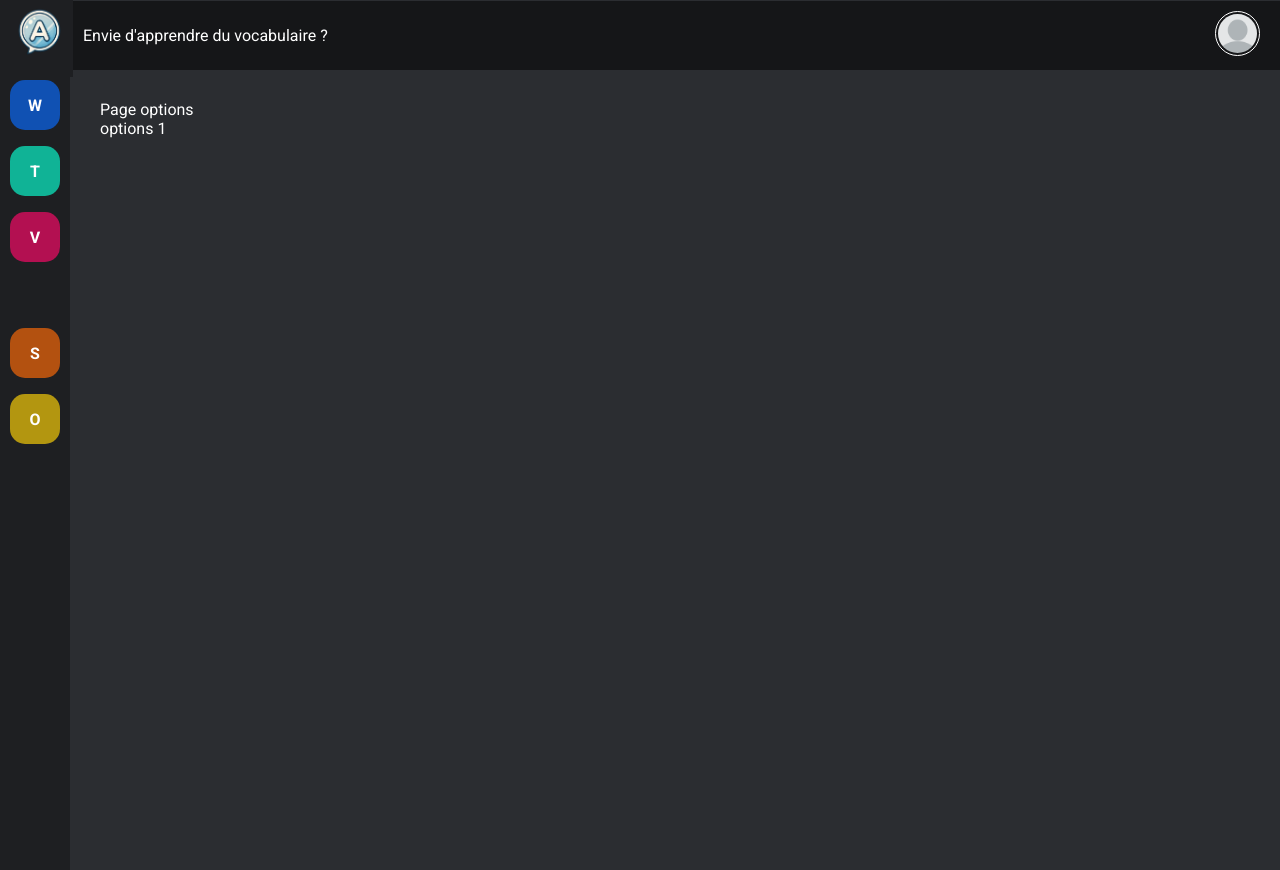
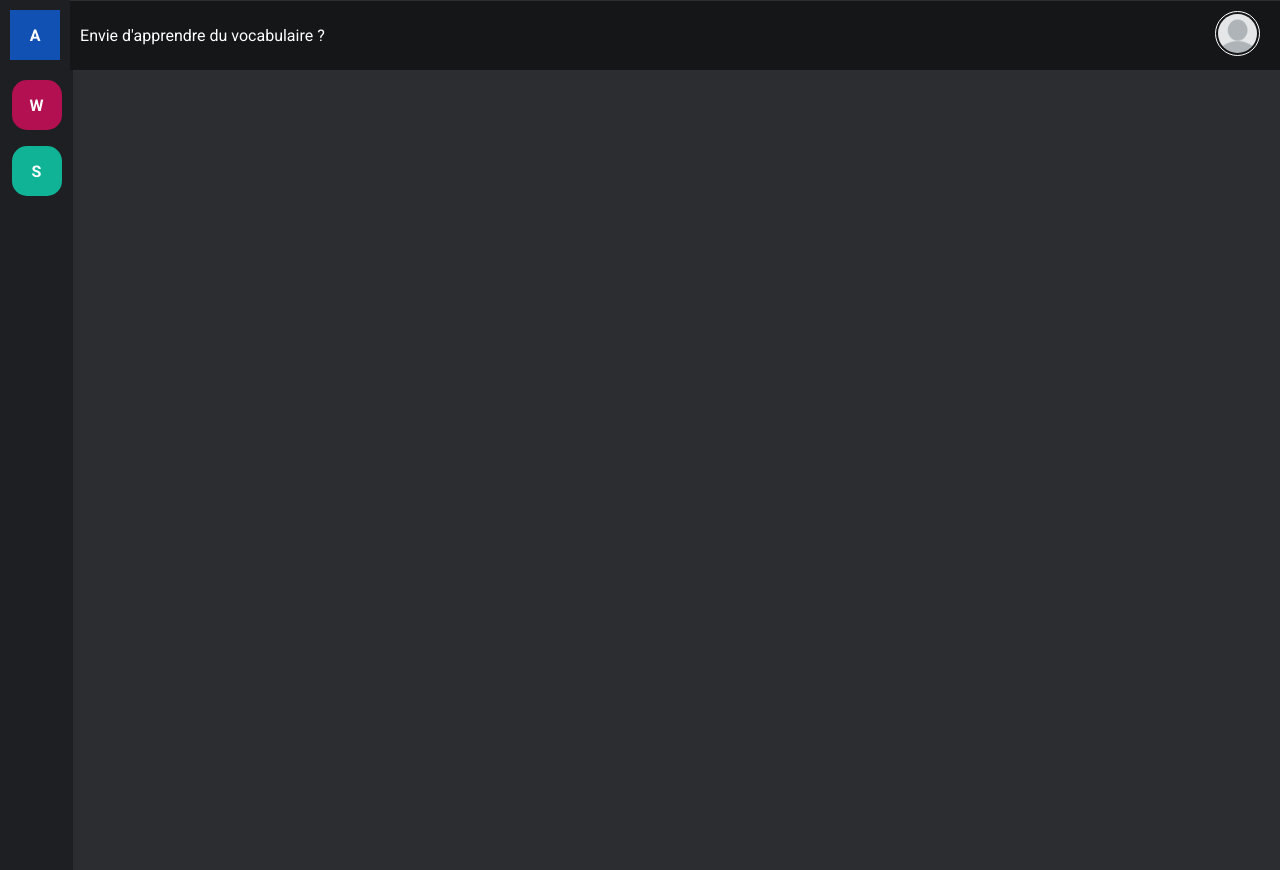
Before and after one commit to krommmm/learnEnglishWords, a React (Create React App) app: page /options in a window 1280 px wide. Built offline with nearby package versions, Linux system fonts and the light colour scheme.

Commit message:
modification de la barre de navigation

```diff
--- a/src/App.js
+++ b/src/App.js
@@ -4,10 +4,7 @@ import Header from "./components/reusables/Header";
 import Home from "./components/pages/Home";
 import Suivi from "./components/pages/Suivi";
 import Nav from "./components/reusables/Nav";
-import Options from "./components/pages/Options";
-import Times from "./components/pages/Times";
 import Words from "./components/pages/Words";
-import Verbes from "./components/pages/Verbe";
 
 import tigre from "./assets/pictures/category/tigre.jpg";
 import bedroom from "./assets/pictures/category/bedroom.jpg";
@@ -144,10 +141,7 @@ function App() {
           <Route path="/" element={<Home />} />
           <Route path="/words" element={<Words categories={categories} backCategories={setCategories} />} />
           <Route path="/suivi" element={<Suivi key={restart} categories={categories} />} />
-          <Route path="/options" element={<Options />} />
           <Route path="/words" element={<Words />} />
-          <Route path="/times" element={<Times />} />
-          <Route path="/verbes" element={<Verbes />} />
         </Routes>
       </main>
     </Router>
--- a/src/components/others/NavBar.js
+++ b/src/components/others/NavBar.js
@@ -24,35 +24,15 @@ const NavBar = (props) => {
 
                 </div>
                 <div>
-                    <NavLink className="nav__iconContainer bgBlue" onClick={() => handleClick()} to="/words">
+                    <NavLink className="nav__iconContainer bgGreenPal" onClick={() => handleClick()} to="/words">
                         <div className="squareIcon">Words</div>
                     </NavLink>
 
                 </div>
 
                 <div>
-                    <NavLink className="nav__iconContainer bgGreenPal" onClick={() => handleClick()} to="/times">
-                        <div className="squareIcon">Times</div>
-                    </NavLink>
-
-                </div>
-                <div>
-                    <NavLink className="nav__iconContainer bgBordeaux" onClick={() => handleClick()} to="/verbes">
-                        <div className="squareIcon">Verbes</div>
-                    </NavLink>
-
-                </div>
-
-
-                <div>
-                    <NavLink className="nav__iconContainer bgCramoisi" onClick={() => handleClick()} to="/suivi">
+                    <NavLink className="nav__iconContainer bgBordeaux" onClick={() => handleClick()} to="/suivi">
                         <div className="squareIcon">Suivi</div>
-                    </NavLink>
-
-                </div>
-                <div>
-                    <NavLink className="nav__iconContainer bgJaune" onClick={() => handleClick()} to="/options">
-                        <div className="squareIcon">Options</div>
                     </NavLink>
 
                 </div>
--- a/src/components/pages/Options.js
+++ /dev/null
@@ -1,17 +0,0 @@
-const Options = () => {
-
-    return (
-        <div className="options">
-        <p>Page options</p>
-        <p>options 1</p>
-        </div>
-    );
-};
-
-export default Options;
-
-// Liste de favoris : permettre aux utilisateurs de marquer certains mots pour les réviser davantage ou les retrouver facilement.
-
-// Mode révision personnalisée : permettre aux utilisateurs de créer leurs propres listes de révision pour se concentrer sur certains mots.
-
-// Système de révision espacée (SRS) : utiliser un algorithme pour proposer la révision des mots en fonction des résultats antérieurs, permettant de revoir plus souvent les mots difficiles.
--- a/src/components/pages/Times.js
+++ /dev/null
@@ -1,10 +0,0 @@
-const Times = () => {
-
-    return (
-        <div className="times">
-        <p>Page Times</p>
-        </div>
-    );
-};
-
-export default Times;
--- a/src/components/pages/Verbe.js
+++ /dev/null
@@ -1,10 +0,0 @@
-const Verbe = () => {
-
-    return (
-        <div className="verbe">
-        <p>Page Verbe</p>
-        </div>
-    );
-};
-
-export default Verbe;
--- a/src/components/reusables/Header.js
+++ b/src/components/reusables/Header.js
@@ -23,8 +23,8 @@ const Header = (props) => {
     return (
         <header>
             <div className="header__left">
-                <NavLink className="nav__iconContainer" to="/">
-                    <img src={logoUk} alt="logo uk" />
+                <NavLink className="nav__iconContainer bgBlue"  to="/">
+                    <div className="squareIcon bgBlue">A</div>
                 </NavLink>
             </div>
             <div className="header__right">
--- a/src/components/reusables/Nav.js
+++ b/src/components/reusables/Nav.js
@@ -11,38 +11,18 @@ const Nav = () => {
     return (
         <nav>
             <div>
-                <NavLink className="nav__iconContainer bgBlue" to="/words">
+                <NavLink className="nav__iconContainer bgBordeaux" to="/words">
                     <div className="squareIcon">W</div>
                 </NavLink>
                 <div className="nav__description">Words</div>
             </div>
 
-            <div>
-                <NavLink className="nav__iconContainer bgGreenPal" to="/times">
-                    <div className="squareIcon">T</div>
-                </NavLink>
-                <div className="nav__description">Times</div>
-            </div>
-            <div>
-                <NavLink className="nav__iconContainer bgBordeaux" to="/verbes">
-                    <div className="squareIcon">V</div>
-                </NavLink>
-                <div className="nav__description">Verbes</div>
-            </div>
-
-            <div className="SeparationOptions"></div>
 
             <div>
-                <NavLink className="nav__iconContainer bgCramoisi" to="/suivi">
+                <NavLink className="nav__iconContainer bgGreenPal" to="/suivi">
                     <div className="squareIcon">S</div>
                 </NavLink>
                 <div className="nav__description">Suivi</div>
-            </div>
-            <div>
-                <NavLink className="nav__iconContainer bgJaune" to="/options">
-                    <div className="squareIcon">O</div>
-                </NavLink>
-                <div className="nav__description optionsDescription">Options</div>
             </div>
         </nav>
     );
```
